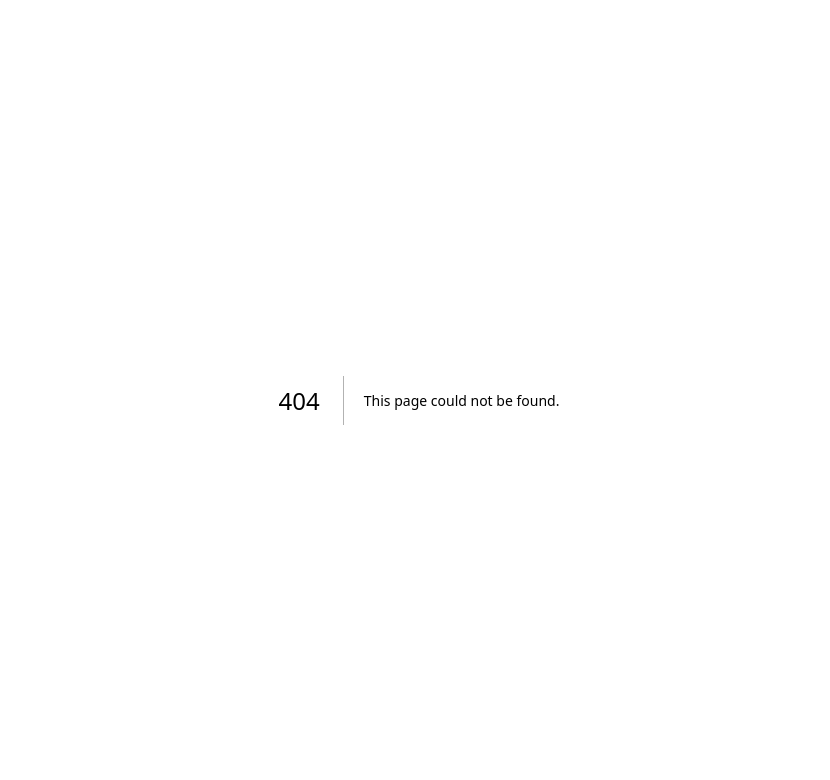
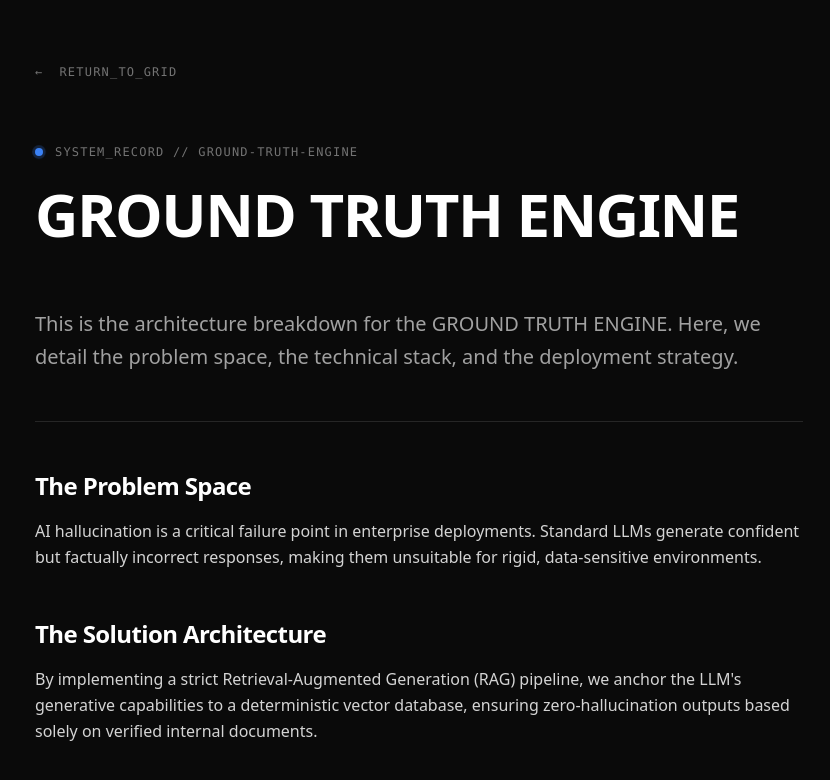
Before and after one commit to amaaxx/horcrux, a Next.js app in the folder frontend/: page /vessel/ground-truth-engine in a window 1280 px wide. Before the commit this address had no page. Shown: the top 780 px of the page, without its empty margins (221-1051 px from the left). Built offline with nearby package versions, Linux system fonts and the light colour scheme.

Commit message:
feat: implement dynamic vessel routing & data hydration

```diff
--- a/frontend/app/page.tsx
+++ b/frontend/app/page.tsx
@@ -1,5 +1,6 @@
 "use client";
 
+import Link from "next/link";
 import { motion, Variants } from "framer-motion";
 
 export default function Home() {
@@ -22,8 +23,6 @@ export default function Home() {
       transition: { type: "spring", stiffness: 300, damping: 24 }
     },
   };
-
-  // ... rest of your return statement
 
   return (
     <main className="min-h-screen bg-background text-white p-4 md:p-8 font-sans selection:bg-accent selection:text-white">
@@ -56,9 +55,10 @@ export default function Home() {
           {/* ========================================== */}
           {/* VESSEL 01: Ground Truth Engine (Main Card) */}
           {/* ========================================== */}
+          <Link href="/vessel/ground-truth-engine" className="md:col-span-2 md:row-span-2 block cursor-none">
             <motion.div
               variants={item}
-            className="relative overflow-hidden bg-surface border border-border rounded-3xl p-8 md:col-span-2 md:row-span-2 flex flex-col justify-end transition-all hover:border-neutral-600 group"
+              className="relative overflow-hidden bg-surface border border-border rounded-3xl p-8 h-full flex flex-col justify-end transition-all hover:border-neutral-600 group"
             >
               {/* Hover Gradient Glow */}
               <div className="absolute inset-0 bg-gradient-to-br from-accent/10 to-transparent opacity-0 group-hover:opacity-100 transition-opacity duration-700" />
@@ -96,13 +96,14 @@ export default function Home() {
                 </div>
               </div>
             </motion.div>
+          </Link>
 
           {/* ========================================== */}
           {/* VESSEL 02: Strata (Top Right)              */}
           {/* ========================================== */}
           <motion.div
             variants={item}
-            className="relative overflow-hidden bg-surface border border-border rounded-3xl p-6 flex flex-col justify-between transition-all hover:border-neutral-600 group  "
+            className="relative overflow-hidden bg-surface border border-border rounded-3xl p-6 flex flex-col justify-between transition-all hover:border-neutral-600 group"
           >
             <div className="absolute top-6 left-6">
               <span className="font-mono text-[10px] text-neutral-500 tracking-widest uppercase">
@@ -128,7 +129,7 @@ export default function Home() {
           {/* ========================================== */}
           <motion.div
             variants={item}
-            className="relative overflow-hidden bg-surface border border-border rounded-3xl p-6 flex flex-col justify-between transition-all hover:border-neutral-600 group  "
+            className="relative overflow-hidden bg-surface border border-border rounded-3xl p-6 flex flex-col justify-between transition-all hover:border-neutral-600 group"
           >
             <div className="absolute top-6 left-6">
               <span className="font-mono text-[10px] text-neutral-500 tracking-widest uppercase">
@@ -178,7 +179,7 @@ export default function Home() {
                   { name: "Tailwind v4", category: "Styling" },
                   { name: "C++ / DSA", category: "Logic" }
                 ].map((tech) => (
-                  <div key={tech.name} className="flex justify-between items-center group/tech  ">
+                  <div key={tech.name} className="flex justify-between items-center group/tech">
                     <span className="text-sm font-medium text-neutral-300 group-hover/tech:text-white transition-colors">
                       {tech.name}
                     </span>
@@ -196,7 +197,7 @@ export default function Home() {
           {/* ========================================== */}
           <motion.div
             variants={item}
-            className="relative overflow-hidden bg-surface border border-border rounded-3xl p-8 md:col-span-2 flex flex-col justify-end transition-all hover:border-neutral-600 group  "
+            className="relative overflow-hidden bg-surface border border-border rounded-3xl p-8 md:col-span-2 flex flex-col justify-end transition-all hover:border-neutral-600 group"
           >
             {/* Radar / Signal Animation */}
             <div className="absolute top-0 right-0 p-8 opacity-50 group-hover:opacity-100 transition-opacity duration-500">
--- /dev/null
+++ b/frontend/app/vessel/[slug]/page.tsx
@@ -0,0 +1,60 @@
+import Link from "next/link";
+
+export default async function VesselPage({ params }: { params: Promise<{ slug: string }> }) {
+  // Await the params (Next.js 15 standard)
+  const resolvedParams = await params;
+
+  // Clean up the URL slug for the UI (e.g., "ground-truth-engine" -> "GROUND TRUTH ENGINE")
+  const formattedTitle = resolvedParams.slug.replace(/-/g, " ").toUpperCase();
+
+  return (
+    <main className="min-h-screen bg-background text-white p-6 md:p-16 font-sans selection:bg-accent/30 selection:text-accent cursor-none">
+      <div className="max-w-3xl mx-auto space-y-16 mt-12 md:mt-0 relative z-10">
+
+        {/* The "Back" Button */}
+        <Link
+          href="/"
+          className="group flex items-center gap-4 text-neutral-500 hover:text-accent transition-colors w-fit text-xs font-mono uppercase tracking-widest cursor-none"
+        >
+          <span className="transform group-hover:-translate-x-2 transition-transform duration-300">←</span>
+          Return_To_Grid
+        </Link>
+
+        {/* Header Section */}
+        <header className="space-y-6">
+          <div className="flex items-center gap-3">
+            <span className="relative flex h-2 w-2">
+              <span className="animate-ping absolute inline-flex h-full w-full rounded-full bg-accent opacity-75"></span>
+              <span className="relative inline-flex rounded-full h-2 w-2 bg-accent"></span>
+            </span>
+            <span className="font-mono text-xs text-neutral-500 tracking-widest uppercase">
+              System_Record // {resolvedParams.slug}
+            </span>
+          </div>
+          <h1 className="text-4xl md:text-6xl font-bold tracking-tight text-white">
+            {formattedTitle}
+          </h1>
+        </header>
+
+        {/* Content Area */}
+        <article className="prose prose-invert prose-neutral md:prose-lg max-w-none text-neutral-300">
+          <p className="leading-relaxed text-xl text-neutral-400">
+            This is the architecture breakdown for the {formattedTitle}. Here, we detail the problem space, the technical stack, and the deployment strategy.
+          </p>
+
+          <div className="h-px w-full bg-border my-12" />
+
+          <h2 className="text-2xl font-bold text-white mt-8 mb-4 tracking-tight">The Problem Space</h2>
+          <p className="leading-relaxed">
+            AI hallucination is a critical failure point in enterprise deployments. Standard LLMs generate confident but factually incorrect responses, making them unsuitable for rigid, data-sensitive environments.
+          </p>
+
+          <h2 className="text-2xl font-bold text-white mt-12 mb-4 tracking-tight">The Solution Architecture</h2>
+          <p className="leading-relaxed">
+            By implementing a strict Retrieval-Augmented Generation (RAG) pipeline, we anchor the LLM's generative capabilities to a deterministic vector database, ensuring zero-hallucination outputs based solely on verified internal documents.
+          </p>
+        </article>
+      </div>
+    </main>
+  );
+}
```
Lines whose indentation alone changed are shown as unchanged.
